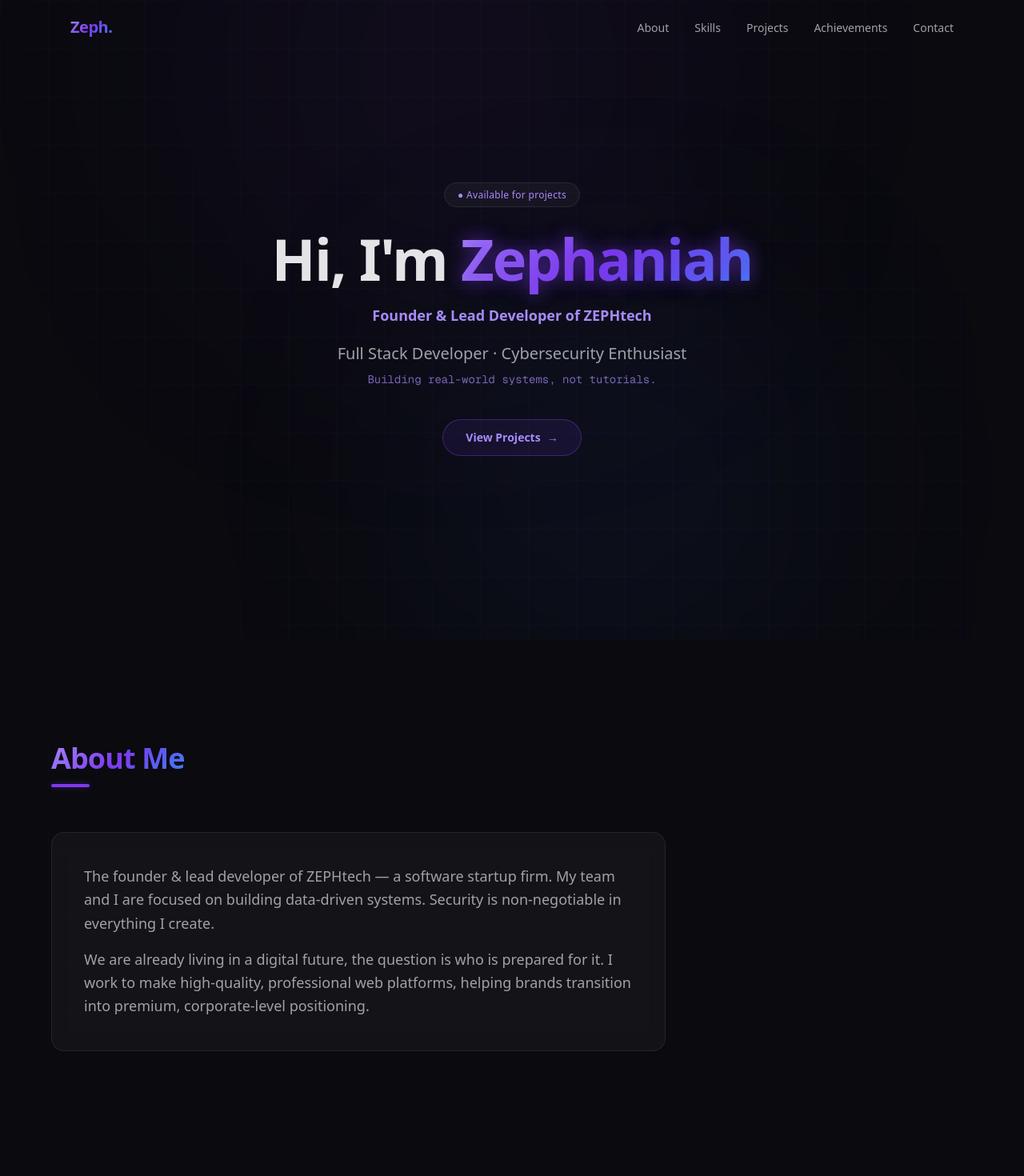
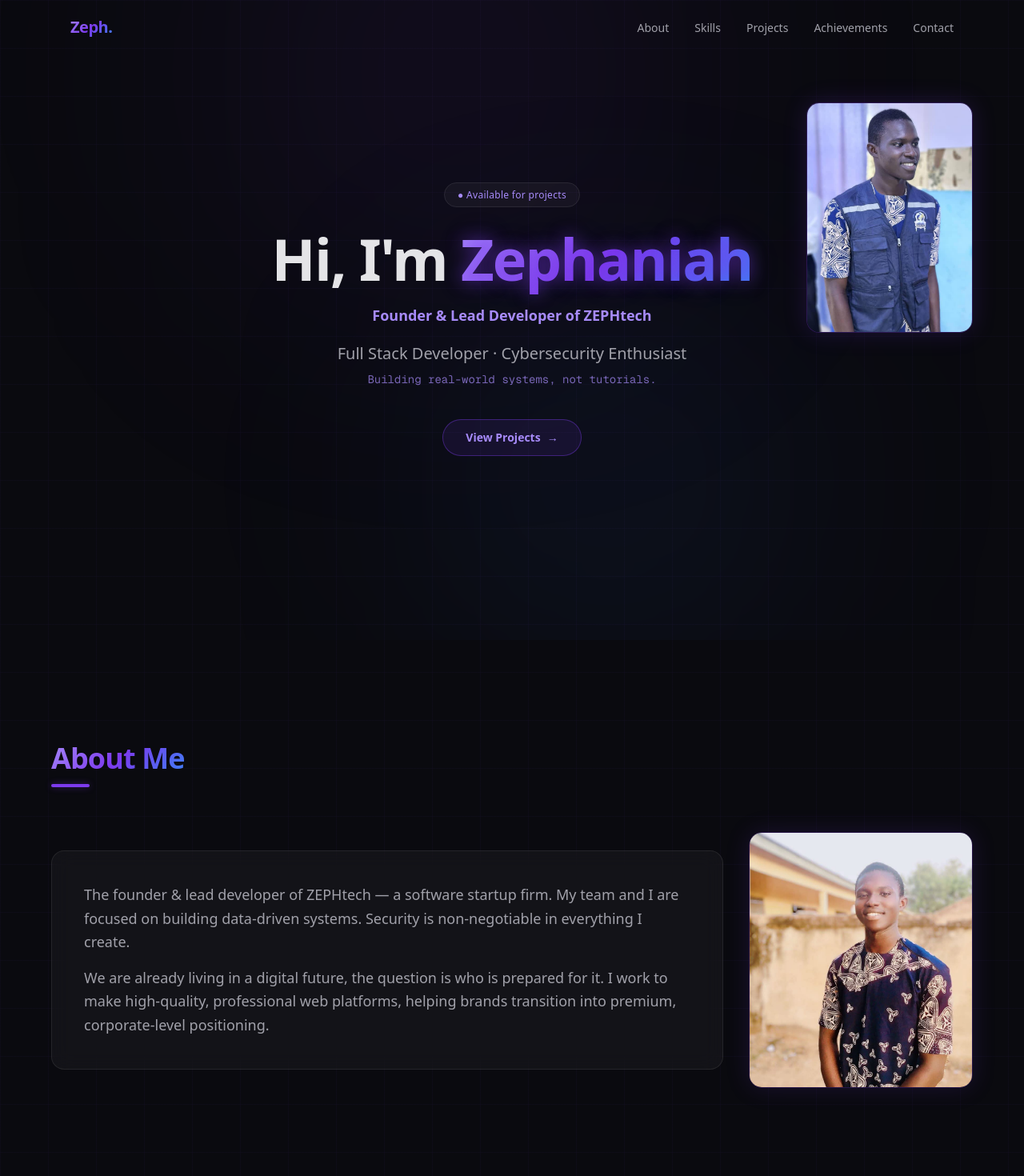
Before and after one commit to Zeph-cmd/zeph-portfolio, a Next.js app: page / in a window 1280 px wide. Shown: the top 1470 px of the page at 80% size. Built offline with nearby package versions, Linux system fonts and the light colour scheme.

Commit message:
Add profile portraits to hero and about

```diff
--- a/src/components/About.tsx
+++ b/src/components/About.tsx
@@ -1,11 +1,13 @@
 "use client";
 
+import Image from "next/image";
 import SectionWrapper from "./SectionWrapper";
 
 export default function About() {
   return (
     <SectionWrapper id="about" title="About Me">
-      <div className="glass rounded-2xl p-8 sm:p-10 max-w-3xl">
+      <div className="grid items-center gap-8 lg:grid-cols-[minmax(0,1fr)_280px]">
+        <div className="glass rounded-2xl p-8 sm:p-10">
           <p className="text-base leading-relaxed text-muted sm:text-lg">
             The founder &amp; lead developer of ZEPHtech — a software startup
             firm. My team and I are focused on building data-driven systems.
@@ -18,6 +20,17 @@ export default function About() {
             positioning.
           </p>
         </div>
+
+        <div className="relative mx-auto h-80 w-full max-w-[280px] overflow-hidden rounded-2xl border border-neon/25 shadow-[0_0_30px_rgba(124,58,237,0.15)] lg:mx-0">
+          <Image
+            src="/zeph-about.jpg"
+            alt="Zephaniah smiling outdoors"
+            fill
+            sizes="(max-width: 1024px) 280px, 280px"
+            className="object-cover"
+          />
+        </div>
+      </div>
     </SectionWrapper>
   );
 }
--- a/src/components/Hero.tsx
+++ b/src/components/Hero.tsx
@@ -1,8 +1,13 @@
 "use client";
 
+import Image from "next/image";
+import { useState } from "react";
 import { motion } from "framer-motion";
+import { Maximize2, X } from "lucide-react";
 
 export default function Hero() {
+  const [isExpanded, setIsExpanded] = useState(false);
+
   return (
     <section
       id="hero"
@@ -11,6 +16,33 @@ export default function Hero() {
       {/* Ambient glow blobs */}
       <div className="pointer-events-none absolute -top-40 left-1/4 h-[500px] w-[500px] rounded-full bg-neon/10 blur-[160px]" />
       <div className="pointer-events-none absolute bottom-0 right-1/4 h-[400px] w-[400px] rounded-full bg-neon-blue/10 blur-[140px]" />
+
+      <motion.div
+        initial={{ opacity: 0, x: 30 }}
+        animate={{ opacity: 1, x: 0 }}
+        transition={{ duration: 0.6, delay: 0.35, ease: "easeOut" }}
+        className="group absolute right-5 top-24 z-20 h-40 w-28 overflow-hidden rounded-2xl border border-neon/30 bg-background/70 shadow-[0_0_30px_rgba(124,58,237,0.18)] sm:right-10 sm:top-28 sm:h-56 sm:w-40 lg:right-16 lg:top-32 lg:h-72 lg:w-52"
+      >
+        <Image
+          src="/zeph-jacket.jpg"
+          alt="Zephaniah wearing a jacket"
+          fill
+          priority
+          sizes="(max-width: 640px) 112px, (max-width: 1024px) 160px, 208px"
+          className="object-cover transition-transform duration-500 group-hover:scale-105"
+        />
+        <button
+          type="button"
+          onClick={() => setIsExpanded(true)}
+          className="absolute inset-0 flex items-center justify-center bg-black/0 text-white opacity-0 transition-all duration-300 group-hover:bg-black/35 group-hover:opacity-100 focus-visible:bg-black/35 focus-visible:opacity-100"
+          aria-label="Expand portrait"
+        >
+          <span className="flex items-center gap-2 rounded-full border border-white/25 bg-black/45 px-3 py-2 text-xs font-semibold backdrop-blur-sm">
+            <Maximize2 size={14} />
+            Expand
+          </span>
+        </button>
+      </motion.div>
 
       <div className="relative z-10 mx-auto max-w-3xl text-center">
         {/* Badge */}
@@ -82,6 +114,34 @@ export default function Hero() {
           </a>
         </motion.div>
       </div>
+
+      {isExpanded && (
+        <div
+          className="fixed inset-0 z-[60] flex items-center justify-center bg-black/80 p-6 backdrop-blur-md"
+          role="dialog"
+          aria-modal="true"
+          aria-label="Expanded portrait"
+          onClick={() => setIsExpanded(false)}
+        >
+          <div className="relative h-[80vh] w-full max-w-2xl">
+            <Image
+              src="/zeph-jacket.jpg"
+              alt="Zephaniah wearing a jacket"
+              fill
+              sizes="(max-width: 768px) 92vw, 672px"
+              className="rounded-2xl object-contain"
+            />
+            <button
+              type="button"
+              onClick={() => setIsExpanded(false)}
+              className="absolute right-0 top-0 flex h-10 w-10 items-center justify-center rounded-full border border-white/20 bg-black/60 text-white transition-colors hover:bg-black/80"
+              aria-label="Close expanded portrait"
+            >
+              <X size={20} />
+            </button>
+          </div>
+        </div>
+      )}
     </section>
   );
 }
```
Also changed, not shown: public/zeph-about.jpg (added), public/zeph-jacket.jpg (added). Lines whose indentation alone changed are shown as unchanged.
